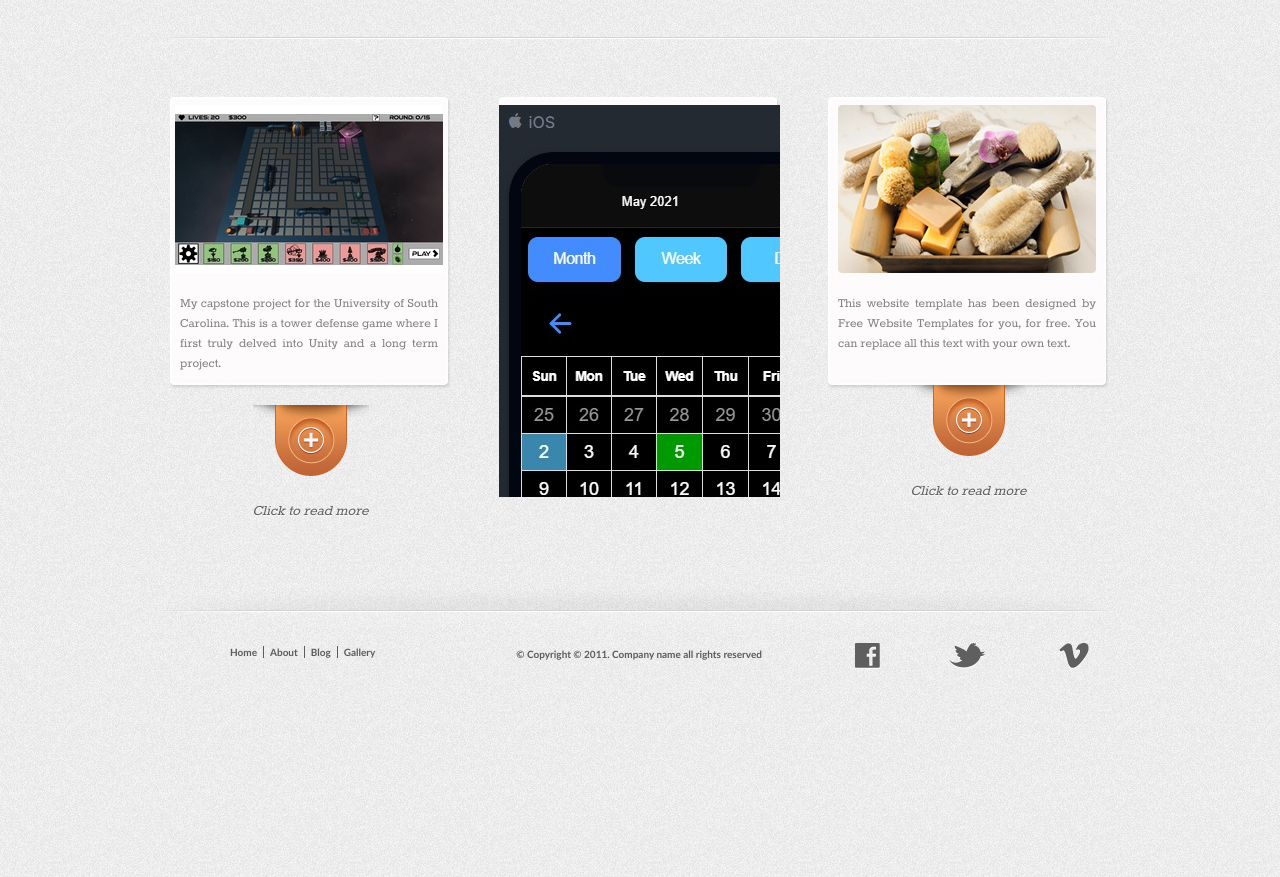
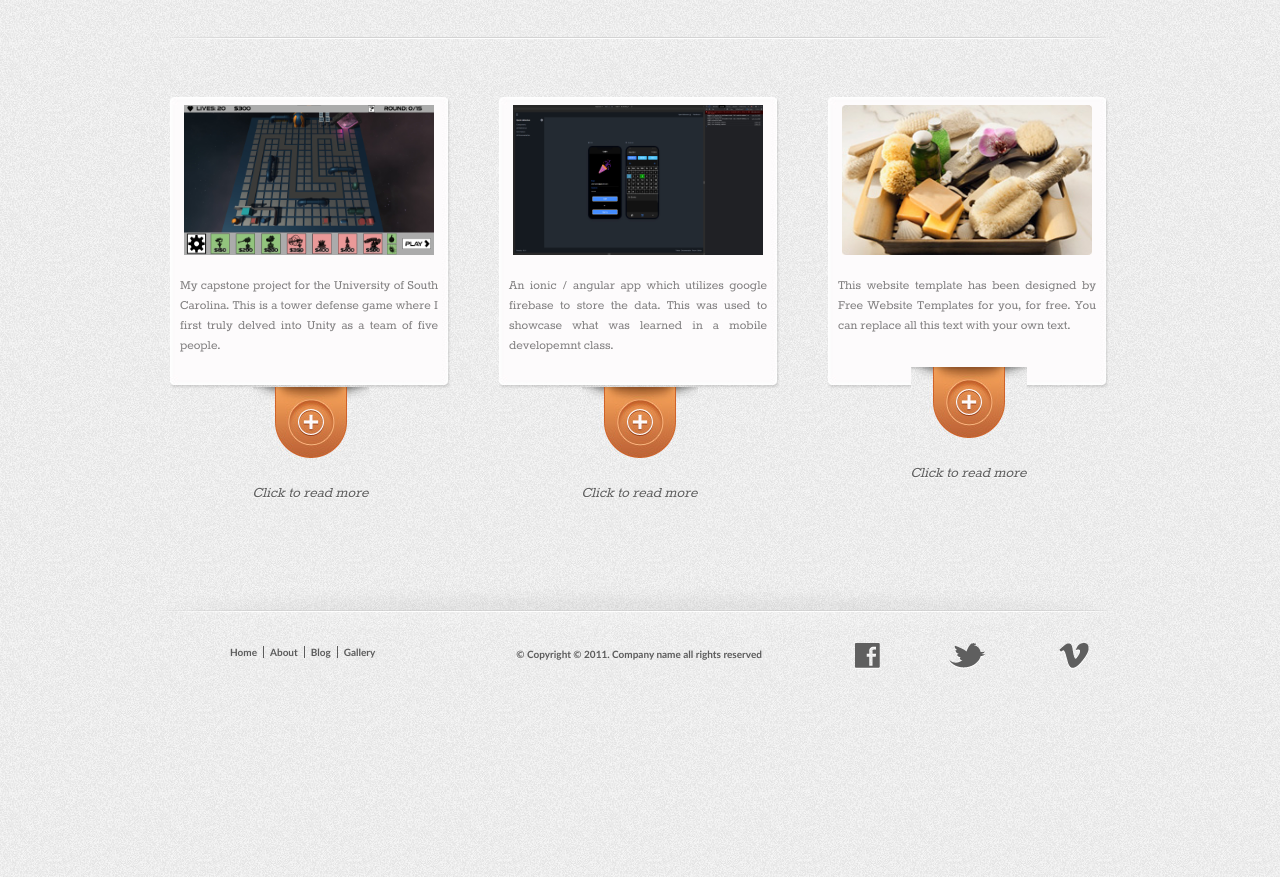
Before and after one commit to SllimRevilo/SllimRevilo.github.io, a plain HTML site: page index.html in a window 1280 px wide. Shown: the part 609-1486 px from the top of the page. Drawn offline with Linux system fonts and the light colour scheme.

Commit message:
pushing image changes

```diff
--- a/css/style.css
+++ b/css/style.css
@@ -129,6 +129,8 @@ body{
 .body ul.blog li div a img{
 	border:0;
 	margin:0 0 0 -3px;
+	width: 250px;
+	height: 150px;
 }
 .body ul.blog li div a img:hover{
 	filter:alpha(opacity=80);
@@ -212,6 +214,7 @@ body{
 	margin:0;
 }
 .body ul li div.featured img{
+
 	margin:10px 0 0 -3px;
 	border:0;
 }
@@ -234,6 +237,7 @@ body{
 }
 .body ul li div.featured ul li a img{
 	margin:0;
+
 }
 .body ul li div.featured ul li a img:hover{
 	filter:alpha(opacity=80);
--- a/index.html
+++ b/index.html
@@ -32,19 +32,20 @@
 				<ul class="blog">
 					<li>
 						<div>
-							<a href="blog.html"><img src="images/game-screen3.jpg" alt=""/></a>
+							<a href="blog.html"><img src="images/game-screen.jpg" alt=""/></a>
 							<p>
 								My capstone project for the University of South Carolina.
-								This is a tower defense game where I first truly delved into Unity and a long term project.
+								This is a tower defense game where I first truly delved into Unity as a team of five people.
 							</p>
 							<a href="blog.html">Click to read more</a>
 						</div>
 					</li>
 					<li>
 						<div>
-							<a href="blog.html"><img src="images/party-up-calendar.jpg" alt=""/></a>
+							<a href="blog.html"><img src="images/party-up-thumbnail.jpg" alt=""/></a>
 							<p>
-								An ionic / angular app which utilizes gogoel firebase in order to store app data.
+								An ionic / angular app which utilizes google firebase to store the data.
+								This was used to showcase what was learned in a mobile developemnt class.
 							</p>
 							<a href="blog.html">Click to read more</a>
 						</div>
```
Also changed, not shown: images/party-up-thumbnail.jpg (added).
